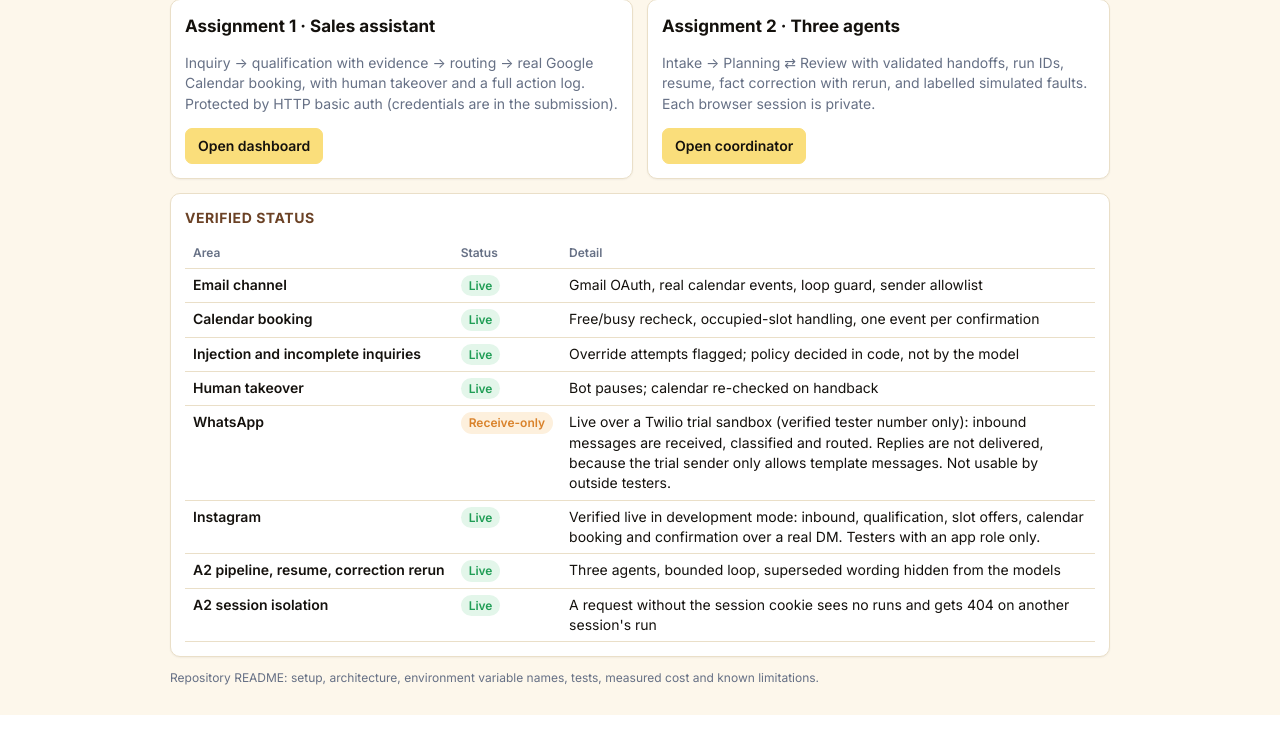
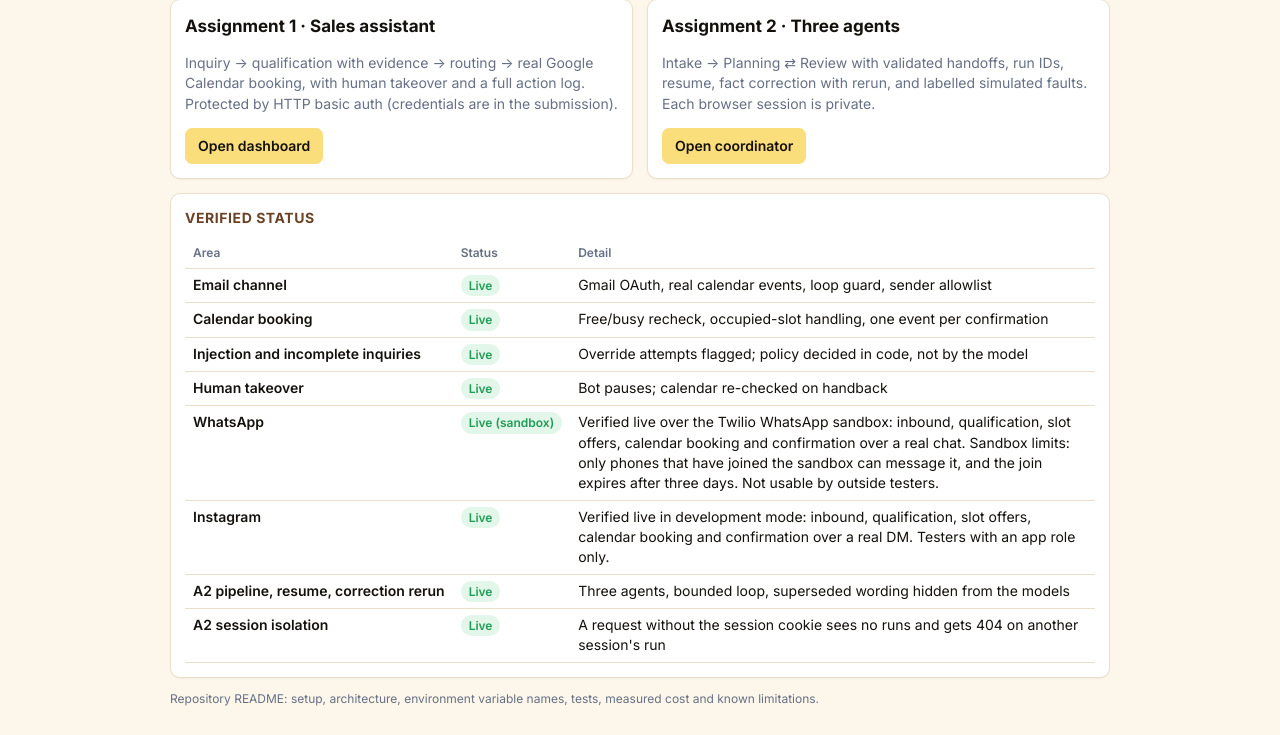
Before and after one commit to pranay-eligeti/mudita-assignments, a FastAPI app: page / in a window 1280 px wide. Shown: the part 414-1149 px from the top of the page. Run offline with FastAPI, Linux system fonts and the light colour scheme; some libraries are stand-ins or nearby versions.

Commit message:
Landing: WhatsApp verified live over the Twilio sandbox

```diff
--- a/app/templates/index.html
+++ b/app/templates/index.html
@@ -15,7 +15,7 @@
 <tr><td>Calendar booking</td><td><span class="badge b-ok">Live</span></td><td>Free/busy recheck, occupied-slot handling, one event per confirmation</td></tr>
 <tr><td>Injection and incomplete inquiries</td><td><span class="badge b-ok">Live</span></td><td>Override attempts flagged; policy decided in code, not by the model</td></tr>
 <tr><td>Human takeover</td><td><span class="badge b-ok">Live</span></td><td>Bot pauses; calendar re-checked on handback</td></tr>
-<tr><td>WhatsApp</td><td><span class="badge b-warn">Receive-only</span></td><td>Live over a Twilio trial sandbox (verified tester number only): inbound messages are received, classified and routed. Replies are not delivered, because the trial sender only allows template messages. Not usable by outside testers.</td></tr>
+<tr><td>WhatsApp</td><td><span class="badge b-ok">Live (sandbox)</span></td><td>Verified live over the Twilio WhatsApp sandbox: inbound, qualification, slot offers, calendar booking and confirmation over a real chat. Sandbox limits: only phones that have joined the sandbox can message it, and the join expires after three days. Not usable by outside testers.</td></tr>
 <tr><td>Instagram</td><td><span class="badge b-ok">Live</span></td><td>Verified live in development mode: inbound, qualification, slot offers, calendar booking and confirmation over a real DM. Testers with an app role only.</td></tr>
 <tr><td>A2 pipeline, resume, correction rerun</td><td><span class="badge b-ok">Live</span></td><td>Three agents, bounded loop, superseded wording hidden from the models</td></tr>
 <tr><td>A2 session isolation</td><td><span class="badge b-ok">Live</span></td><td>A request without the session cookie sees no runs and gets 404 on another session's run</td></tr>
```
